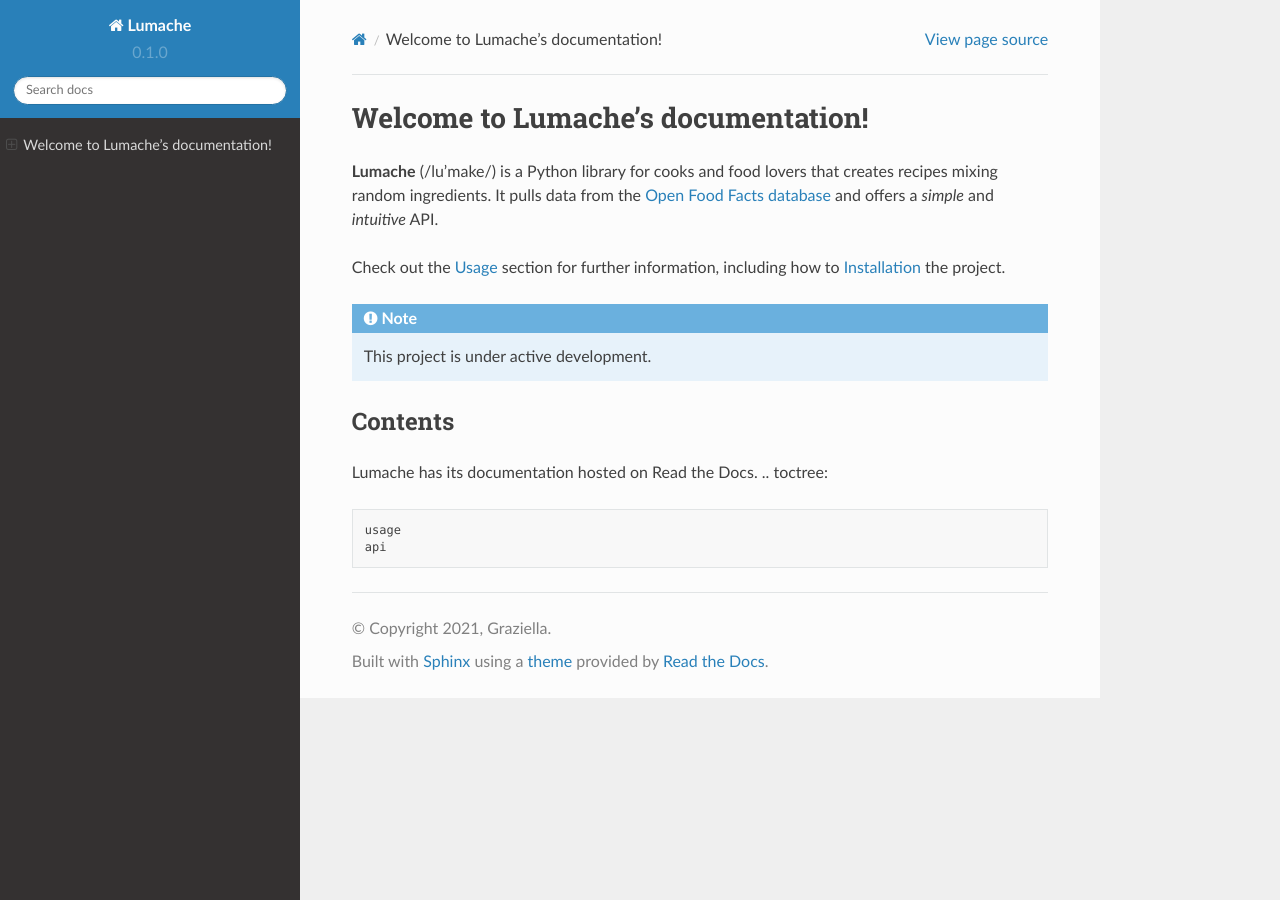
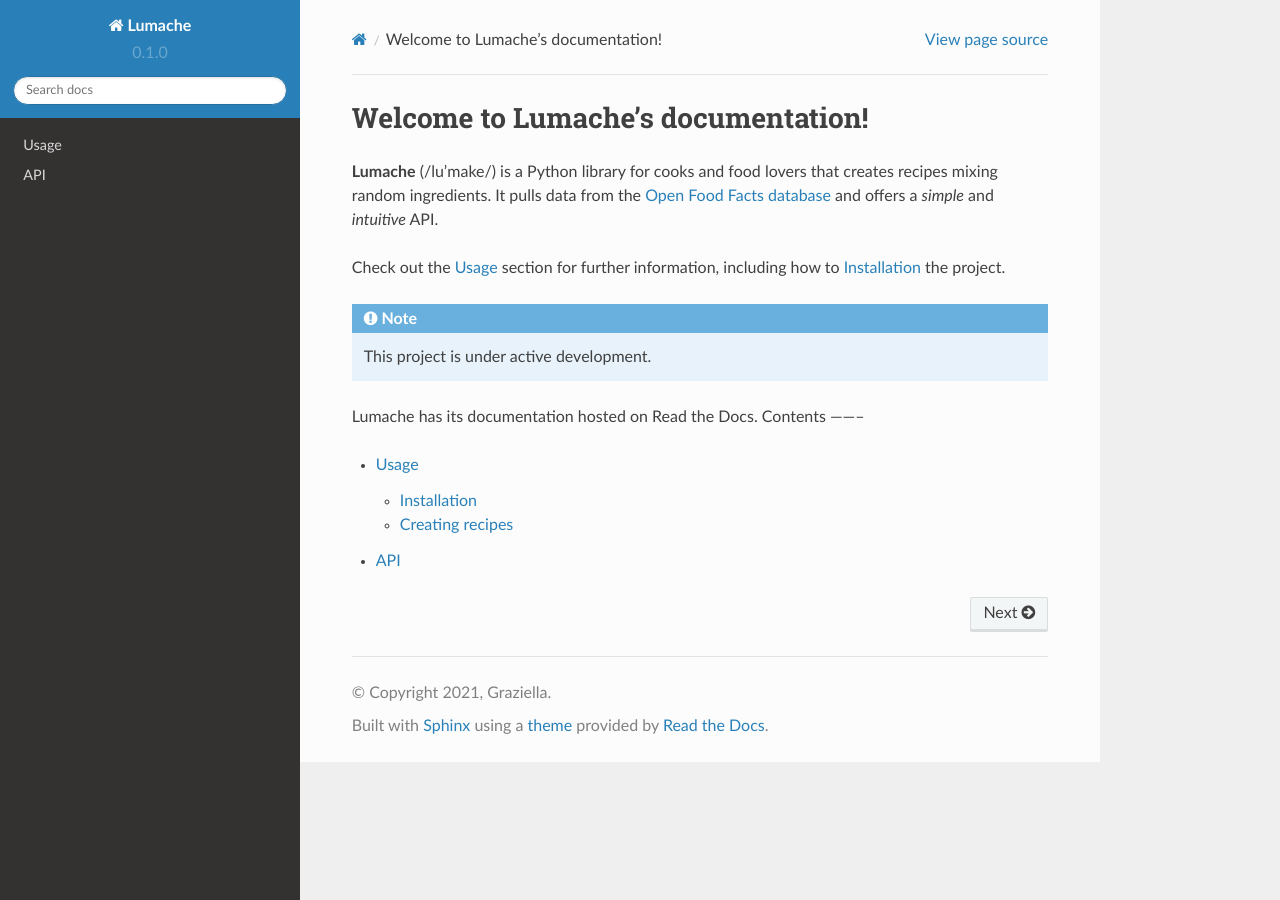
Before and after one commit to Gal-Erdene-dreamer/Spacehub-Docs, a Sphinx documentation site: the page built from docs/source/index.rst, in a window 1280 px wide. Built offline with Sphinx 7.4.7 and the Read the Docs theme 2.0.0, drawn with Linux system fonts in a browser that asks for light colours.

Commit message:
Update index.rst

```diff
--- a/docs/source/index.rst
+++ b/docs/source/index.rst
@@ -12,10 +12,10 @@
 .. note::
 
    This project is under active development.
-
+Lumache has its documentation hosted on Read the Docs.
 Contents
 --------
-Lumache has its documentation hosted on Read the Docs.
+
 .. toctree::
 
    usage
```
